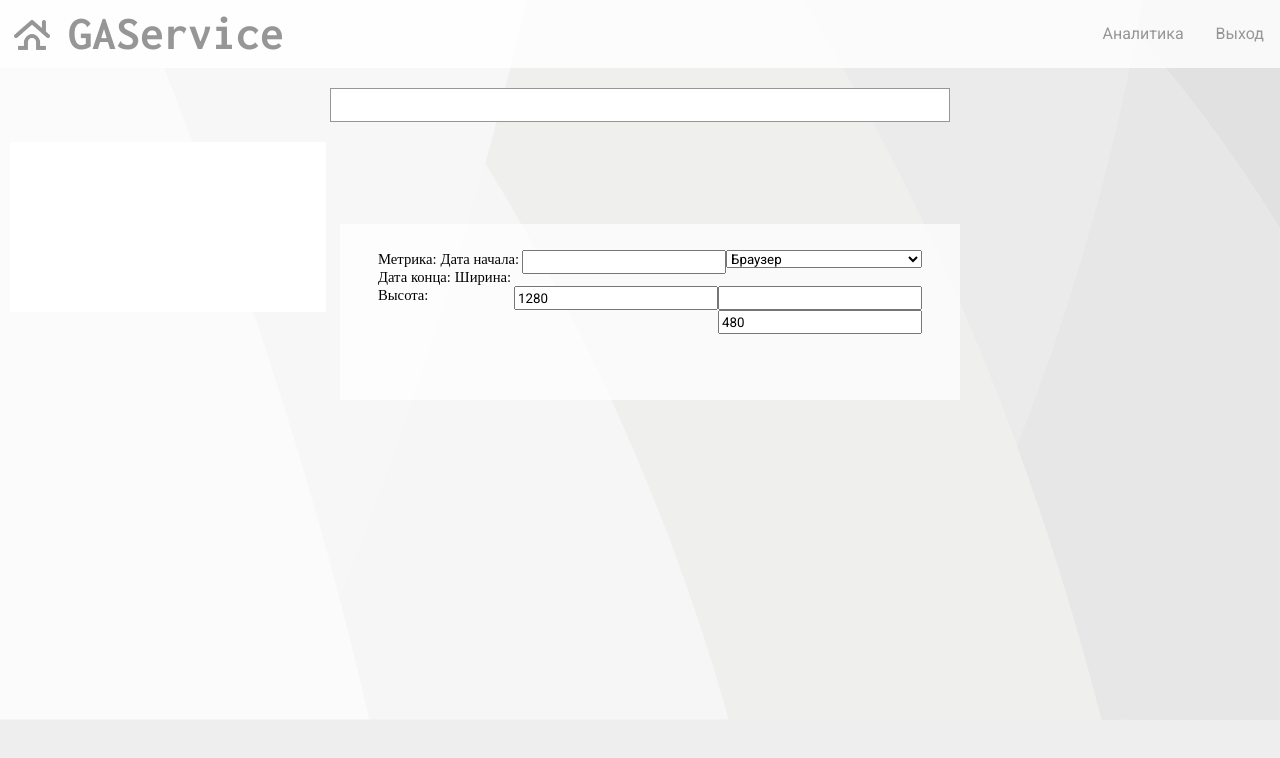
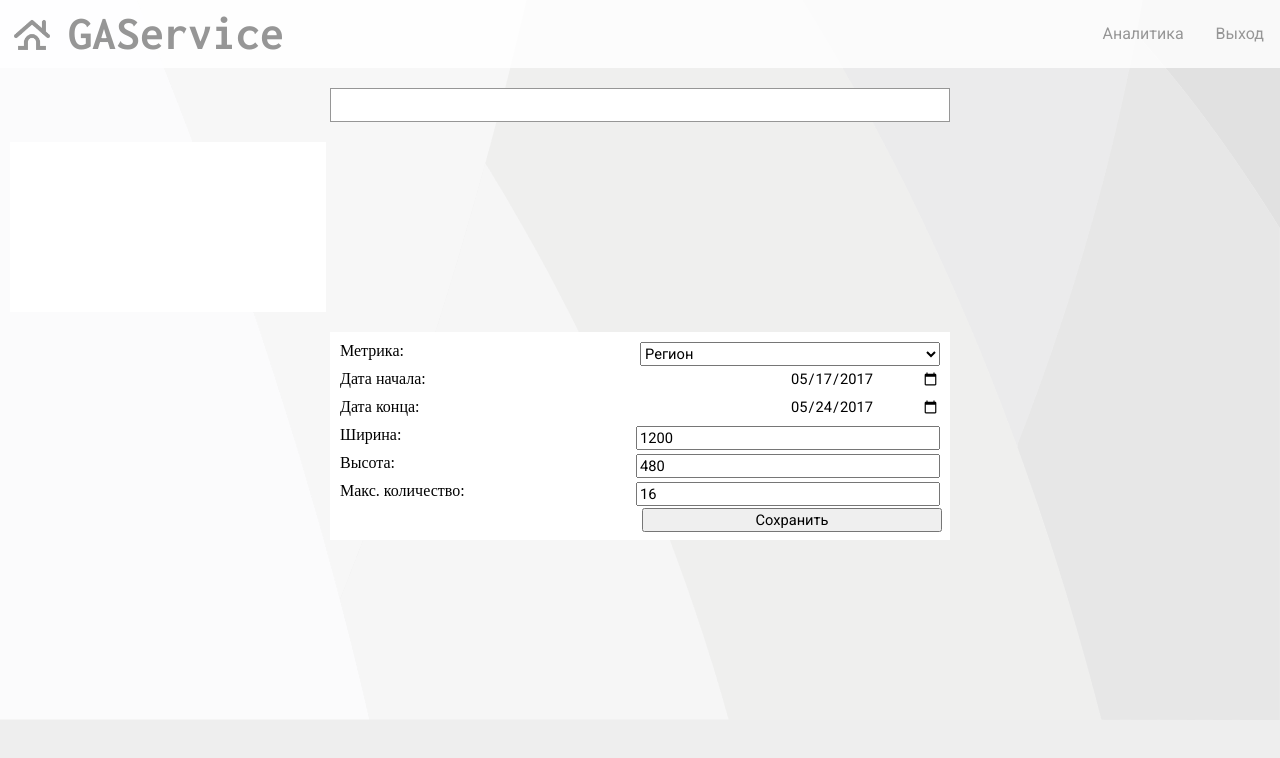
Before and after one commit to Niyaz97/GAService, a Django app: template WebService/templates/WebService/chart.html in a window 1280 px wide. Shown: the top 758 px of the page. Run offline with Django 3.2, Linux system fonts and the light colour scheme; the template is opened without the code that fills it: values that come from a table or form of the project are taken from there, others are empty; data comes from the database, SQL or seed files in the repository; both versions use the stored data as it was after the commit; a map, chart or similar area stays blank; parts of the project's set-up code (start-up, migrations or seed data) failed here and were passed over; some libraries are stand-ins or nearby versions.

Commit message:
some changes

```diff
--- /dev/null
+++ b/WebService/static/events.js
@@ -0,0 +1,16 @@
+document.getElementById("changeSite").onfocus = function () {
+    document.getElementById("sites").style.display = "block";
+    active = true;
+};
+document.getElementById("changeSite").onblur = function () {
+    if (!hover) document.getElementById("sites").style.display = "none";
+    active = false;
+};
+document.getElementById("sites").onmouseover = function () {
+    document.getElementById("sites").style.display = "block";
+    hover = true;
+};
+document.getElementById("sites").onmouseout = function () {
+    if (!active) document.getElementById("sites").style.display = "none";
+    hover = false;
+};
--- a/WebService/static/script.js
+++ b/WebService/static/script.js
@@ -1,27 +1,42 @@
 var hover = false;
 var active = false;
+var startDateDiv = true;
+var endDateDiv = true;
 
-document.getElementById("changeSite").onfocus = function () {
-    document.getElementById("sites").style.display = "block";
-    active = true;
-};
-document.getElementById("changeSite").onblur = function () {
-    if (!hover) document.getElementById("sites").style.display = "none";
-    active = false;
-};
-document.getElementById("sites").onmouseover = function () {
-    document.getElementById("sites").style.display = "block";
-    hover = true;
-};
-document.getElementById("sites").onmouseout = function () {
-    if (!active) document.getElementById("sites").style.display = "none";
-    hover = false;
-};
+function getUrlVars() {
+    var vars = {};
+    //var parts =
+    window.location.href.replace(/[?&]+([^=&]+)=([^&]*)/gi, function(m,key,value) {
+        vars[key] = value;
+    });
+    return vars;
+}
 
-function loadChart(viewId, numb){
-    document.getElementById("changeSite").value = url;
+
+function check(id) {
+    if (id[0] == 's')
+        startDateDiv = (id[2] == 'd');
+    else
+        endDateDiv = (id[2] == 'd');
+    if (id[2] == 'd') {
+        id = id[0] + id[1];
+        document.getElementById(id + 'd').style.position = 'static';
+        document.getElementById(id + 'i').style.position = 'absolute';
+    } else {
+        id = id[0] + id[1];
+        startDateDiv = true;
+        document.getElementById(id + 'i').style.position = 'static';
+        document.getElementById(id + 'd').style.position = 'absolute';
+    }
+}
+
+function loadChart(numb){
+    var viewId = getUrlVars()["viewId"];
     var xhr = new XMLHttpRequest();
-    xhr.open("GET", '/ajax.json?viewId=' + viewId, true);
+    if (numb == undefined)
+        xhr.open("GET", '/ajax.json?viewId='+viewId, true);
+    else
+        xhr.open("GET", '/ajax.json?viewId='+viewId+'&numb='+numb, true);
     xhr.onreadystatechange = function () {
         if (this.readyState != 4) return 0;
         if (this.status != 200) {
@@ -29,25 +44,30 @@ function loadChart(viewId, numb){
             alert('ошибка: ' + (this.status ? this.statusText : 'запрос не удался'));
         }
         else {
-            chart = JSON.parse(xhr.responseText);
-            createChart(chart)
+            var charts = JSON.parse(xhr.responseText);
+            if (numb == undefined)
+                for (var i = 0; i < charts.length; i++)
+                    createChart(i+1, charts[i])
+            else
+                createChart(numb, charts[0])
         }
         return 0;
     };
     xhr.send();
 }
 
-function createChart(chartData) {
-    data = chartData['data'];
-    var section = document.getElementById('section');
-    var canvas = document.getElementById('canvas');
-    section.style.height = chartData['height']+'px';
-    section.style.width = chartData['width']+'px';
-    canvas.setAttribute('height', chartData['height']+'px');
-    canvas.setAttribute('width', chartData['width']+'px');
+
+function createChart(numb, chart) {
+    var data = chart['data'];
+    var section = document.getElementById('section'+numb);
+    var canvas = document.getElementById('canvas'+numb);
+    section.style.height = chart['height']+'px';
+    section.style.width = chart['width']+'px';
+    canvas.setAttribute('height', chart['height']+'px');
+    canvas.setAttribute('width', chart['width']+'px');
     var myChart = new Chart(canvas, data);
 }
 
-function addSite() {
+/*function addSite() {
     document.location.href = '/analitic?addSite=' + document.getElementById("changeSite").value;
-}
+}*/
--- a/WebService/static/style.css
+++ b/WebService/static/style.css
@@ -65,29 +65,34 @@ header .logo {
     font-size: 48px;
     color: #969696;
 }
-section.form {
-    width: 620px;
-    margin: 68px auto 0;
-    background: rgba(255, 255, 255, 0.7);
-    padding: 26px 38px 66px;
-}
-section.form input, section.form select{
+section form>div>input{
     float: right;
-    width: 196px;
+    width: 296px;
     height: 18px;
-    font-size: 10pt;
+    font-size: 11pt;
     font-family: 'Roboto', sans-serif;
 }
-section.form button {
+section form div.date{
     float: right;
-    width: 200px;
+    width: 298px;
+    font-size: 11pt;
+    font-family: 'Roboto', sans-serif;
+    border-radius: 0px;
+    border: 1px solid rgb(112, 112, 112);
+}
+section form button, section form select {
+    float: right;
+    width: 300px;
     height: 24px;
-    font-family: 'Roboto Slab', serif;
+    font-family: 'Roboto', sans-serif;
     font-size: 11pt;
 }
-section.form label {
+section form>div {
     font-family: 'Roboto Slab', serif;
-    font-size: 11pt;
+    font-size: 12pt;
+    padding: 2px;
+    margin: 0;
+    height: 24px;
 }
 #sites {
     background: #fff;
@@ -133,12 +138,23 @@ section.form label {
     font-size: 12pt;
     font-family: 'Open Sans', sans-serif;
 }
-section {
+section{
     margin: 10px;
     padding: 8px;
     background: #fff;
     box-sizing: border-box;
     display: inline-block;
+}
+section.chart, section.form{
+    padding: 8px;
+    background: #fff;
+    box-sizing: border-box;
+    margin: 10px auto 10px;
+    display: block;
+}
+section.form {
+    width: 620px;
+    padding-bottom: 32px;
 }
 article{
     margin: auto;
@@ -163,8 +179,41 @@ article{
         width: 1600px;
     }
 }
-section.add-chart {
+section.add-chart div {
     background: url(img/add.png) no-repeat no-repeat center center;
     height: 300px;
     width: 300px;
 }
+section.add-chart {
+    background: none;
+}
+section.add-chart:hover {
+    background: #fff;
+}
+#sdi, #edi {
+    width: 150px;
+  /*  position: absolute;*/
+    border: none;
+    top: -200px;
+}
+#sdi:focus, #edi:focus {
+    border: none;
+    outline: none;
+}
+#sdd, #edd {
+    width: 151px;
+    display: inline-block;
+    top: -200px;
+}
+#sdd input, #edd input {
+    height: 19px;
+    font-size: 11pt;
+    font-family: 'Roboto', sans-serif;
+    width: 48px;
+    border: none;
+    text-align: right;
+}
+#sdd input:focus, #edd input:focus{
+    border: none;
+    outline: none;
+}
--- a/WebService/templates/WebService/base.html
+++ b/WebService/templates/WebService/base.html
@@ -11,11 +11,11 @@
   (i[r].q=i[r].q||[]).push(arguments)},i[r].l=1*new Date();a=s.createElement(o),
   m=s.getElementsByTagName(o)[0];a.async=1;a.src=g;m.parentNode.insertBefore(a,m)
   })(window,document,'script','https://www.google-analytics.com/analytics.js','ga');
-
   ga('create', 'UA-98131479-2', 'auto');
   ga('send', 'pageview');
 
 </script>
+<script src="{% static 'script.js' %}"></script>
 </head>
 <body>
 <header>
@@ -38,6 +38,7 @@
 <div class="back">
 <svg jsname="BUfzDd" xmlns="http://www.w3.org/2000/svg" viewBox="0 0 1440 810" preserveAspectRatio="xMinYMin slice" aria-hidden="true"><path fill="#efefee" d="M592.66 0c-15 64.092-30.7 125.285-46.598 183.777C634.056 325.56 748.348 550.932 819.642 809.5h419.672C1184.518 593.727 1083.124 290.064 902.637 0H592.66z"></path><path fill="#f6f6f6" d="M545.962 183.777c-53.796 196.576-111.592 361.156-163.49 490.74 11.7 44.494 22.8 89.49 33.1 134.883h404.07c-71.294-258.468-185.586-483.84-273.68-625.623z"></path><path fill="#f7f7f7" d="M153.89 0c74.094 180.678 161.088 417.448 228.483 674.517C449.67 506.337 527.063 279.465 592.56 0H153.89z"></path><path fill="#fbfbfc" d="M153.89 0H0v809.5h415.57C345.477 500.938 240.884 211.874 153.89 0z"></path><path fill="#ebebec" d="M1144.22 501.538c52.596-134.583 101.492-290.964 134.09-463.343 1.2-6.1 2.3-12.298 3.4-18.497 0-.2.1-.4.1-.6 1.1-6.3 2.3-12.7 3.4-19.098H902.536c105.293 169.28 183.688 343.158 241.684 501.638v-.1z"></path><path fill="#e1e1e1" d="M1285.31 0c-2.2 12.798-4.5 25.597-6.9 38.195C1321.507 86.39 1379.603 158.98 1440 257.168V0h-154.69z"></path><path fill="#e7e7e7" d="M1278.31,38.196C1245.81,209.874 1197.22,365.556 1144.82,499.838L1144.82,503.638C1185.82,615.924 1216.41,720.211 1239.11,809.6L1439.7,810L1439.7,256.768C1379.4,158.78 1321.41,86.288 1278.31,38.195L1278.31,38.196z"></path></svg>
 </div>
-<script src="{% static 'script.js' %}"></script>
+
+<script src="{% static 'events.js' %}"></script>
 </body>
 </html>
--- a/WebService/templates/WebService/chart.html
+++ b/WebService/templates/WebService/chart.html
@@ -2,6 +2,7 @@
 {% load staticfiles %}
 
 {% block content %}
+    <script src="{% static 'Chart.bundle.js' %}"></script>
     <input type="text" id="changeSite" value="">
     <div id="sites">
         {% if lost_sites %}
@@ -21,17 +22,49 @@
         </ul>
         {% endif %}
     </div>
-    <section id="section"><canvas id="canvas"></canvas></section>
+    <section id="section{{ loc_chart.numb }}">
+        <canvas id="canvas{{ loc_chart.numb }}"></canvas>
+        <script>loadChart({{ loc_chart.numb }})</script>
+    </section>
     <section class="form">
-        <label for="id_metric">Метрика:</label>
-        <select id="id_metric" name="metric" required="">
-            {% for metric in metrics %}
-                <option value="{{ metric.value }}">{{ metric.ru }}</option>
-            {% endfor %}
-        </select>
-        <label for="id_startDate">Дата начала:</label><input id="id_startDate" maxlength="16" name="startDate" type="text" required="">
-        <label for="id_endDate">Дата конца:</label><input id="id_endDate" maxlength="16" name="endDate" type="text" required="">
-        <label for="id_width">Ширина:</label><input id="id_width" name="width" type="number" value="1280" required="">
-        <label for="id_height">Высота:</label><input id="id_height" name="height" type="number" value="480" required="">
+        <form method="POST" action="/chart">{% csrf_token %}
+            <input type="hidden" name="viewId" value="{{ loc_chart.viewId }}">
+            <input type="hidden" name="num" value="{{ loc_chart.numb }}">
+            <div>Метрика:
+            <select name="metric" required="">
+                <option value="{{ loc_chart.metric.value }}" selected>{{ loc_chart.metric.ru }}</option>
+                {% for metric in metrics %}
+                    <option value="{{ metric.value }}">{{ metric.ru }}</option>
+                {% endfor %}
+            </select>
+            </div>
+            <div>Дата начала:
+                <input name="startDate" type="date" required="" id="sdi" value="{{ loc_chart.startDate }}">
+                <!--
+                <div class="date">
+                    <input name="startDate" type="date" required="" id="sdi">
+                    <div id="sdd"><input value="8" min="1" name="startDateRel" type="number" required="">дней назад</div>
+                    <input type="radio" name="rStartDate" value="0" onclick="check('sdi')">Абс.
+                    <input type="radio" name="rStartDate" value="1" onclick="check('sdd')" checked>Отн.
+                </div>
+                -->
+            </div>
+            <div>Дата конца:
+                <input name="endDate" type="date" required="" id="edi" value="{{ loc_chart.endDate }}">
+                <!--
+                <div class="date">
+                    <input name="endDate" type="date" required="" id="edi">
+                    <div id="edd"><input value="1" min="1" name="startDateRel" type="number" required="">дней назад</div>
+                    <input type="radio" name="rEndDate" value="0" onclick="check('edi')">Абс.
+                    <input type="radio" name="rEndDate" value="1" onclick="check('edd')" checked>Отн.
+                </div>
+                -->
+            </div>
+            <div>Ширина:<input name="width" type="number" value="{{ loc_chart.width }}" required=""></div>
+            <div>Высота:<input name="height" type="number" value="{{ loc_chart.height }}" required=""></div>
+            <div>Макс. количество:<input name="max_count" type="number" value="16" required="" value="{{ loc_chart.max_count }}"></div>
+        <button type="submit">Сохранить</button>
+        </form>
     </section>
+
 {% endblock content %}
--- a/WebService/views.py
+++ b/WebService/views.py
@@ -3,7 +3,9 @@ from oauth2client.client import flow_from_clientsecrets
 from oauth2client import client
 from apiclient.discovery import build
 import httplib2
+from django.http import HttpResponse
 from .models import Chart, Metric
+import json
 from .forms import AddChart
 
 flow = flow_from_clientsecrets('client_secret.json',
@@ -12,8 +14,8 @@ flow = flow_from_clientsecrets('client_secret.json',
 
 
 class Site():
-    def __init__(self, viewId, url):
-        self.viewId = viewId
+    def __init__(self, view_id, url):
+        self.view_id = view_id
         self.url = url
 
 
@@ -33,41 +35,11 @@ def reg(request):
         item = accounts['items'][0]
         request.session['user_id'] = int(item['id'])
         request.session['credentials'] = credentials.to_json()
-        """
-        properties = service.management().webproperties().list(accountId=str(ga_id)).execute()
-        if properties.get('items'):
-            for item in properties.get('items'):
-            # Get the first property id.
-                property = item.get('id')
 
-                # Get a list of all views (profiles) for the first property.
-                profiles = service.management().profiles().list(accountId=str(ga_id),webPropertyId=property).execute()
-
-                if profiles.get('items'):
-                    # return the first view (profile) id.
-                    viewId = profiles.get('items')[0].get('id')
-                    service = build('analytics', 'v3', http=credentials.authorize(httplib2.Http()),
-                                    discoveryServiceUrl=('https://analyticsreporting.googleapis.com/$discovery/rest'))
-                    data = service.reports()
-                    response = data.batchGet(
-                        body={
-                            'reportRequests': [
-                                {
-                                    'viewId': str(viewId),
-                                    'dateRanges': [{'startDate': '7daysAgo', 'endDate': 'yesterday'}],
-                                    'metrics': [{'expression': 'ga:sessions'}],
-                                    'dimensions': [{"name": 'ga:browser'}],
-                                    'orderBys': [{"fieldName": "ga:sessions", "sortOrder": "DESCENDING"}],
-                                    'pageSize': '20'
-                                }]
-                        }
-                    ).execute()
-                    print(response)
-                    """
-        if not request.GET.get('regir'):
+        if not request.GET.get('red'):
             return redirect('/')
         else:
-            return redirect(request.GET.get('regir'))
+            return redirect(request.GET.get('red'))
 
 
 def sign_out(request):
@@ -76,59 +48,132 @@ def sign_out(request):
 
 
 def analitic(request):
-    if 'credentials' not in request.session:
+    user_id = request.session.get('user_id')
+    sites = []
+    if not user_id:
         return redirect('/reg?red=/analitic')
-    user_id = request.session['user_id']
-    credentials = client.OAuth2Credentials.from_json(request.session['credentials'])
-    service = build('analytics', 'v3', http=credentials.authorize(httplib2.Http()))
-    properties = service.management().webproperties().list(accountId=str(user_id)).execute()
-    items = properties.get('items')
-    sites = [Site(items[i]['internalWebPropertyId'], items[i]['websiteUrl']) for i in range(len(items))]
-    if properties.get('items'):
-        for item in properties.get('items'):
-            print(item)
-    viewId = request.GET.get('viewId')
+    try:
+        credentials = client.OAuth2Credentials.from_json(request.session['credentials'])
+        service = build('analytics', 'v3', http=credentials.authorize(httplib2.Http()))
+        properties = service.management().webproperties().list(accountId=str(user_id)).execute()
+        if properties.get('items'):
+            for item in properties.get('items'):
+                # Get the first property id.
+                property = item.get('id')
 
-    if viewId and viewId in [site.viewId for site in sites]:
-        charts = Chart.objects.filter(viewId=int(viewId))
+                # Get a list of all views (profiles) for the first property.
+                profiles = service.management().profiles().list(accountId=user_id,webPropertyId=property).execute()
+
+                if profiles.get('items'):
+                    sites.append(Site(profiles.get('items')[0].get('id'), profiles.get('items')[0].get('websiteUrl')))
+    except:
+        return redirect('/reg?red=/analitic')
+    view_id = request.GET.get('viewId')
+    url = None
+    for site in sites:
+        if site.view_id == view_id:
+            url = site.url
+            break
+    if view_id and url:
+        charts = Chart.objects.filter(viewId=int(view_id))
         if charts:
             return render(request, 'WebService/analitic.html', {'user': user_id,
                                                         'sites': sites,
-                                                        'charts': charts})
+                                                        'charts': charts,
+                                                        'url': url,
+                                                        'view_id': view_id})
         else:
-            return redirect('/chart')
+            return redirect('/chart?num=0&viewId='+view_id)
+
     return render(request, 'WebService/analitic.html', {'user': user_id,
                                                         'sites': sites,
                                                         'notadd': True})
 
 
 def chart(request):
-    user_id = request.session['user_id']
-    if 'credentials' not in request.session:
+    sites = []
+    user_id = request.session.get('user_id')
+    if not user_id:
         return redirect('/reg?red=/analitic')
-    user_id = request.session['user_id']
-    credentials = client.OAuth2Credentials.from_json(request.session['credentials'])
-    service = build('analytics', 'v3', http=credentials.authorize(httplib2.Http()))
-    properties = service.management().webproperties().list(accountId=str(user_id)).execute()
-    items = properties.get('items')
-    sites = [Site(items[i]['internalWebPropertyId'], items[i]['websiteUrl']) for i in range(len(items))]
+    if request.method == "POST":
+        chart_num = int(request.POST.get('num'))
+        view_id = int(request.POST.get('viewId'))
+        loc_chart = Chart.objects.get(viewId=view_id, numb=chart_num)
+        loc_chart.metric = Metric.objects.get(value=request.POST.get('metric'))
+        loc_chart.startDate = request.POST.get('startDate')
+        loc_chart.endDate = request.POST.get('endDate')
+        loc_chart.max_count = request.POST.get('max_count')
+        loc_chart.width = request.POST.get('width')
+        loc_chart.height = request.POST.get('height')
+        loc_chart.save()
+        return redirect('/chart?viewId='+str(view_id)+'&num='+str(chart_num))
+    chart_num = request.GET.get('num')
+    view_id = request.GET.get('viewId')
+    if not view_id:
+        return redirect('/analitic')
+    if not chart_num:
+        return redirect('/analitic')
+    elif chart_num == '0':
+        loc_chart = Chart()
+        loc_chart.metric = Metric.objects.get(value='browser')
+        loc_chart.startDate = '2017-05-17'
+        loc_chart.endDate = '2017-05-24'
+        loc_chart.viewId = int(view_id)
+        charts = list(Chart.objects.filter(viewId=int(view_id)))
+        chart_num = len(charts) + 1
+        loc_chart.numb = chart_num
+        loc_chart.save()
+    loc_chart = Chart.objects.get(viewId=int(view_id), numb=chart_num)
+
+    try:
+        credentials = client.OAuth2Credentials.from_json(request.session['credentials'])
+        service = build('analytics', 'v3', http=credentials.authorize(httplib2.Http()))
+        properties = service.management().webproperties().list(accountId=str(user_id)).execute()
+        if properties.get('items'):
+            for item in properties.get('items'):
+                # Get the first property id.
+                property = item.get('id')
+
+                # Get a list of all views (profiles) for the first property.
+                profiles = service.management().profiles().list(accountId=user_id,webPropertyId=property).execute()
+
+                if profiles.get('items'):
+                    sites.append(Site(profiles.get('items')[0].get('id'), profiles.get('items')[0].get('websiteUrl')))
+    except:
+        return redirect('/reg?red=/analitic')
     metrics = list(Metric.objects.all())
+    metrics.remove(loc_chart.metric)
     return render(request, 'WebService/chart.html', {'user': user_id,
                                                      'sites': sites,
-                                                     'metrics': metrics})
+                                                     'metrics': metrics,
+                                                     'loc_chart': loc_chart})
 
 def ajax_json(request):
-    print("start ajax_json")
+    numb = request.GET.get('numb')
     json_data = []
-    """
-    if request.session.get('user_id') and request.GET.get('viewId') and Site.objects.filter(user = request.session.get('user_id'),
-                                                                                     viewId = request.GET.get('viewId')):
-        site = Site.objects.filter(user = request.session.get('user_id'), viewId = request.GET.get('viewId'))[0]
-        charts = Chart.objects.filter(site = site.id)
-        def get_char(chart, number):
-            api_data = json.loads(get_data(startDate=chart.startDate,
-                                endDate=chart.endDate,
-                                metric='ga:'+chart.metric.value))
+    if request.session.get('user_id') and request.GET.get('viewId'):
+        view_id = request.GET.get('viewId')
+        credentials = client.OAuth2Credentials.from_json(request.session['credentials'])
+        if numb:
+            charts = [Chart.objects.get(viewId=int(view_id), numb=numb)]
+        else:
+            charts = Chart.objects.filter(viewId=int(view_id))
+        for chart in charts:
+            data = build('analytics', 'v3', http=credentials.authorize(httplib2.Http()),
+                        discoveryServiceUrl=('https://analyticsreporting.googleapis.com/$discovery/rest')).reports()
+            body = {
+                    'reportRequests': []
+            }
+            body['reportRequests'].append({
+                        'viewId': str(view_id),
+                        'dateRanges': [{'startDate': chart.startDate, 'endDate': chart.endDate}],
+                        'metrics': [{'expression': 'ga:sessions'}],
+                        'dimensions': [{"name": 'ga:'+chart.metric.value}],
+                        'orderBys': [{"fieldName": "ga:sessions", "sortOrder": "DESCENDING"}],
+                        'pageSize': str(chart.max_count)
+                    })
+            report = data.batchGet(body=body).execute().get('reports')
+            api_data = report[0].get('data', {}).get('rows', [])
             labels = []
             data = []
             backgroundColor = []
@@ -139,48 +184,38 @@ def ajax_json(request):
                 data.append(metric["values"][0])
                 backgroundColor.append('rgba(54, 162, 235, 0.2)')
                 borderColor.append('rgba(54, 162, 235, 1)')
-            json_data.append(
+            json_data.append({
+                    'height': chart.height,
+                    'width': chart.width,
+                    'data':
+                        {
+
+        'type': 'bar',
+        'data': {
+            'labels': labels,
+            'datasets': [
                 {
-                'number': number,
-                'height': chart.height,
-                'width': chart.width,
-                'data':
-                    {
-    'type': 'bar',
-    'data': {
-        'labels': labels,
-        'datasets': [
-            {
-                'label': chart.metric.value,
-                'data': data,
-                'backgroundColor': backgroundColor,
-                'borderColor': borderColor,
-                'borderWidth': 1
-            }
-        ]
-    },
-    'options': {
-        'scales': {
-            'yAxes': [
-                {
-                    'ticks': {
-                        'beginAtZero': True
-                    }
+                    'label': chart.metric.value,
+                    'data': data,
+                    'backgroundColor': backgroundColor,
+                    'borderColor': borderColor,
+                    'borderWidth': 1
                 }
             ]
+        },
+        'options': {
+            'scales': {
+                'yAxes': [
+                    {
+                        'ticks': {
+                            'beginAtZero': True
+                        }
+                    }
+                ]
+            }
         }
-    }
-                    }
-                }
-            )
-            return 0
-        for i in range(len(charts)):
-            t = threading.Thread(target=get_char, args=(charts[i], i))
-            threads.append(t)
-            t.start()
-        for t in threads:
-            t.join()
-        json_data.sort(key=lambda x: x['number'])
+                        }
+                    })
         return HttpResponse(json.dumps(json_data))
-    else:"""
-    return 0
+    else:
+        return 0
```
Also changed, not shown: WebService/models.py (+6 -1 lines), WebService/templates/WebService/analitic.html (+13 -6 lines), README.md, WebService/migrations/0002_chart_max_count.py (added), WebService/migrations/0003_auto_20170525_1007.py (added), db.sqlite3.
